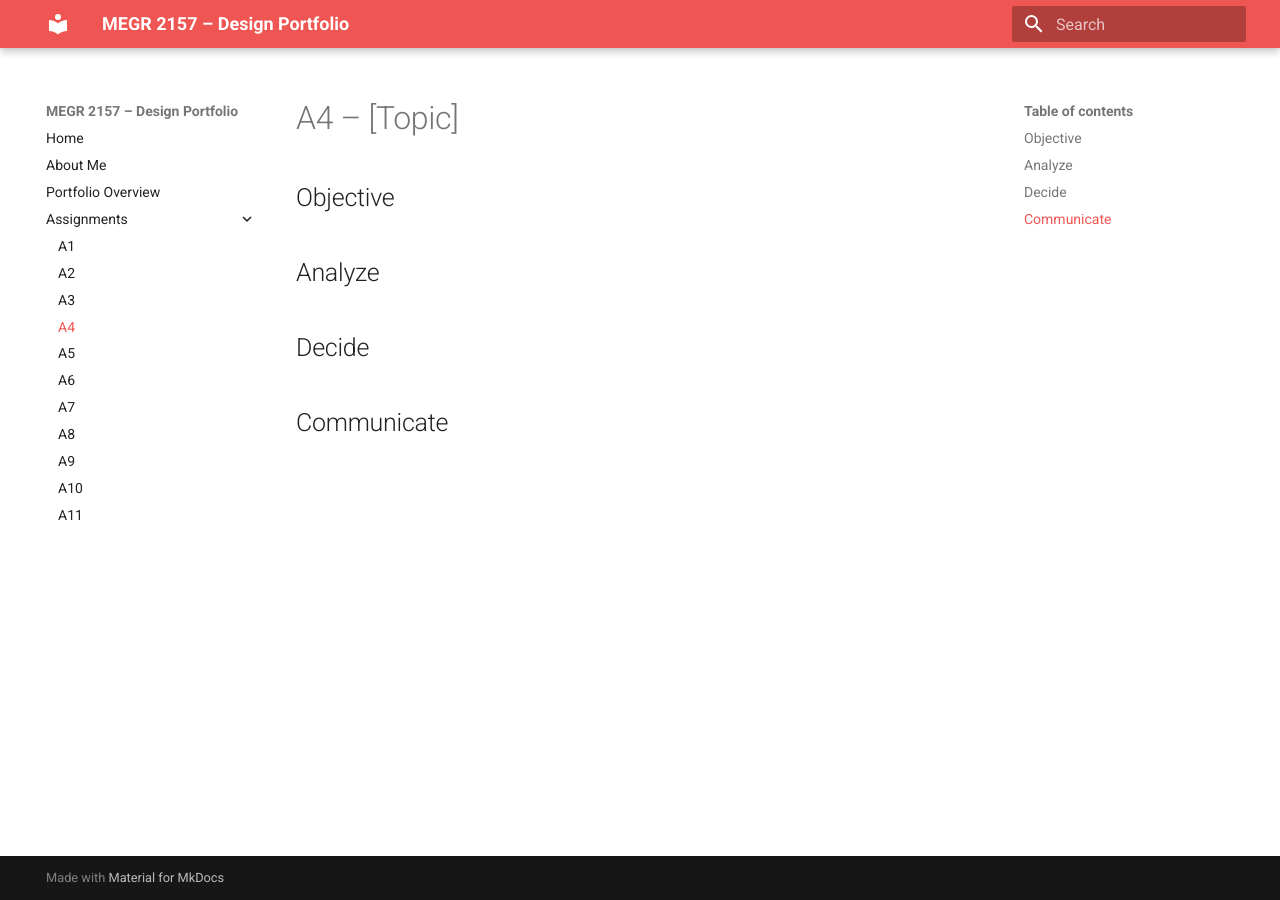
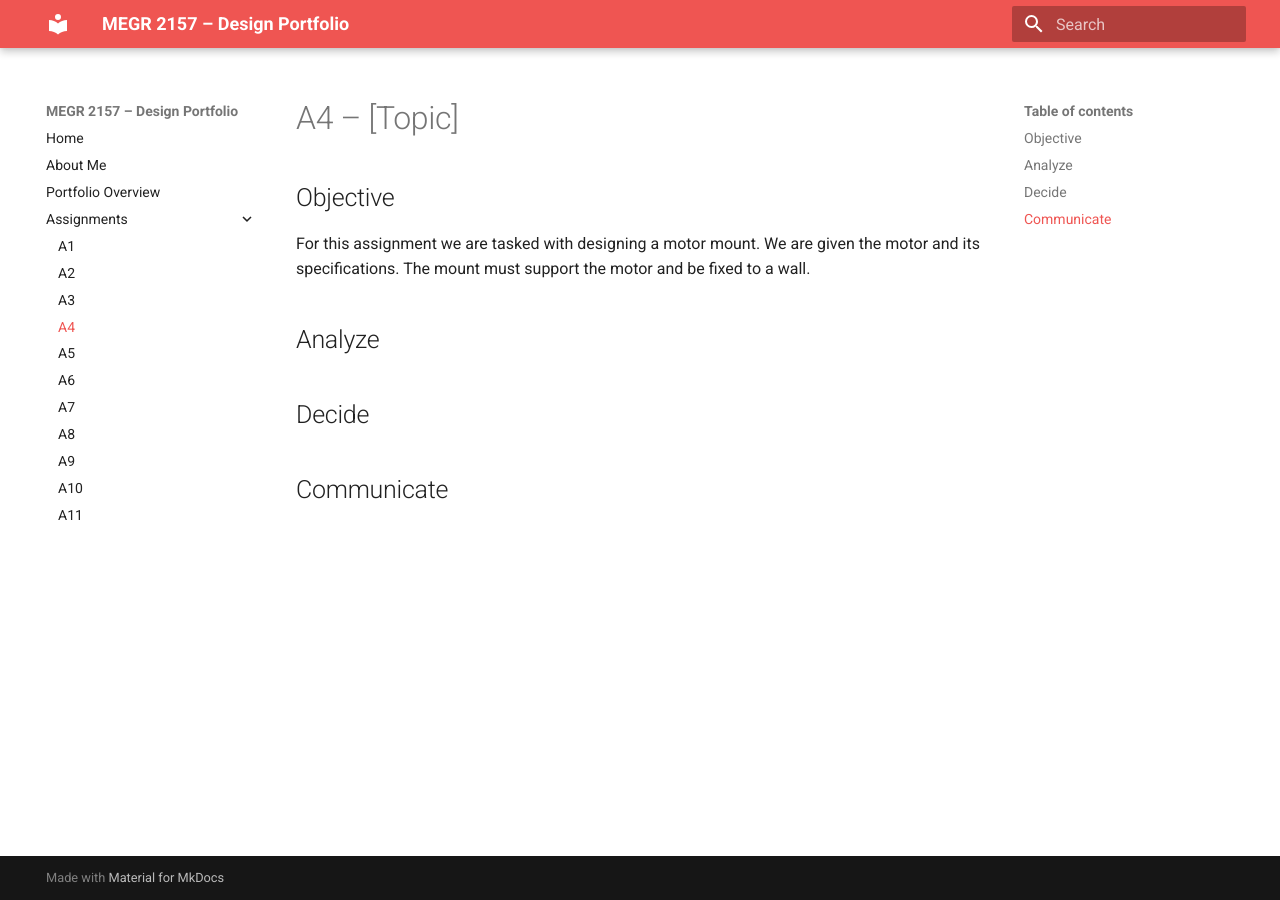
Before and after one commit to LeviElliott-ME/megr2157-portfolio, an MkDocs documentation site: the page built from docs/assignments/A04/index.md, in a window 1280 px wide. Built offline with MkDocs 1.6.1 and Material for MkDocs 9.7.7, drawn with Linux system fonts in a browser that asks for light colours.

Commit message:
Add objective for A4 motor mount assignment
Added assignment objective for motor mount design.

```diff
--- a/docs/assignments/A04/index.md
+++ b/docs/assignments/A04/index.md
@@ -2,6 +2,7 @@
 
 ## Objective
 
+For this assignment we are tasked with designing a motor mount. We are given the motor and its specifications. The mount must support the motor and be fixed to a wall.
 
 ## Analyze
 
```
